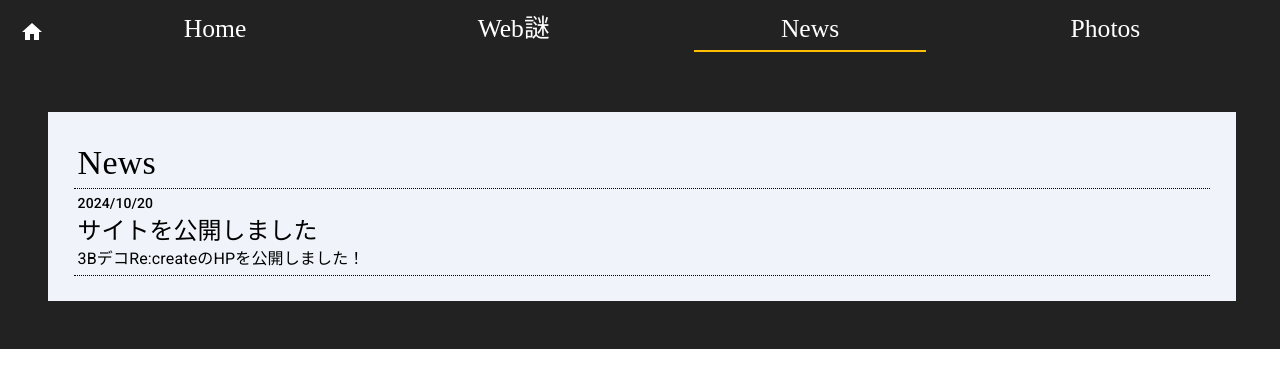
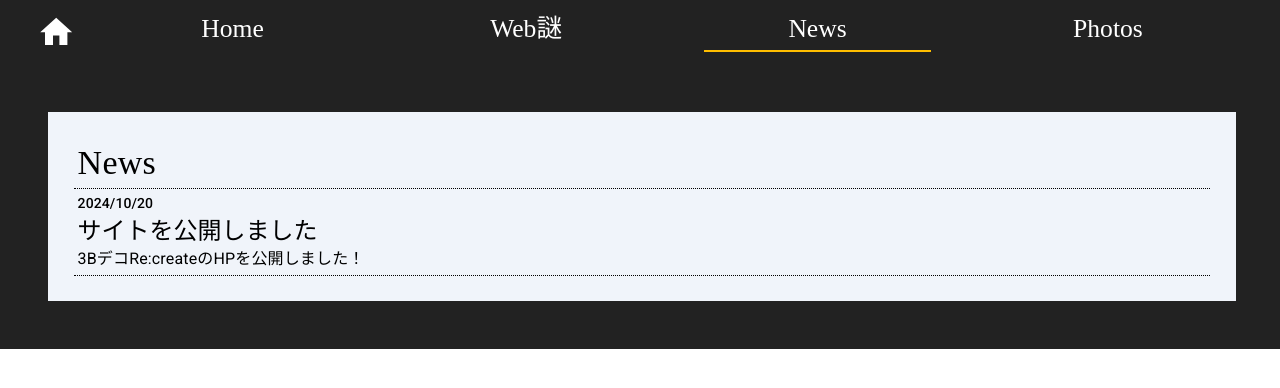
Before and after one commit to tk-jr3-reboot2024/tk-jr3-reboot2024.github.io, a React (Create React App) app: page /introduction/b/news in a window 1280 px wide. Shown: the top 388 px of the page. Built offline with nearby package versions, Linux system fonts and the light colour scheme.

Commit message:
Update Header.js

```diff
--- a/src/components/introduction/3b-components/Header.js
+++ b/src/components/introduction/3b-components/Header.js
@@ -28,10 +28,10 @@ const Header = () => {
 		<div>
 			<AppBar position="static" sx={{ backgroundColor: '#222222', color: '#fff', padding: '0px'}}>
 				<Toolbar sx={{ padding: '0px' }}>
-					<IconButton component={Link} to="/" sx={{ color: 'inherit', padding: '0', minWidth: 'auto', width:'20px', display: 'flex', justifyContent: 'flex-end','&:hover': {color: '#ffbe00'}}}>
-						<HomeIcon fontSize="max(3vw,30px)" />
+					<IconButton component={Link} to="/" sx={{ color: 'inherit', padding: '0', minWidth: 'auto', width:'5vw',mr: '0px',ml: '0px' , display: 'flex', justifyContent: 'center','&:hover': {color: '#ffbe00'}}}>
+						<HomeIcon sx={{ fontSize: 'min(40px,max(20px,3vw))' }} />
 					</IconButton>
-					<Box sx={{ flexGrow: 1, display: 'flex', justifyContent: 'space-between', ml: 3 }}>
+					<Box sx={{ flexGrow: 1, display: 'flex', justifyContent: 'space-between', ml: 0}}>
 						{menuItems.map((item, index) => {
 							const isActive = getLink(item) === currentPath;
 							const isHovered = hoveredItem === item;
```
